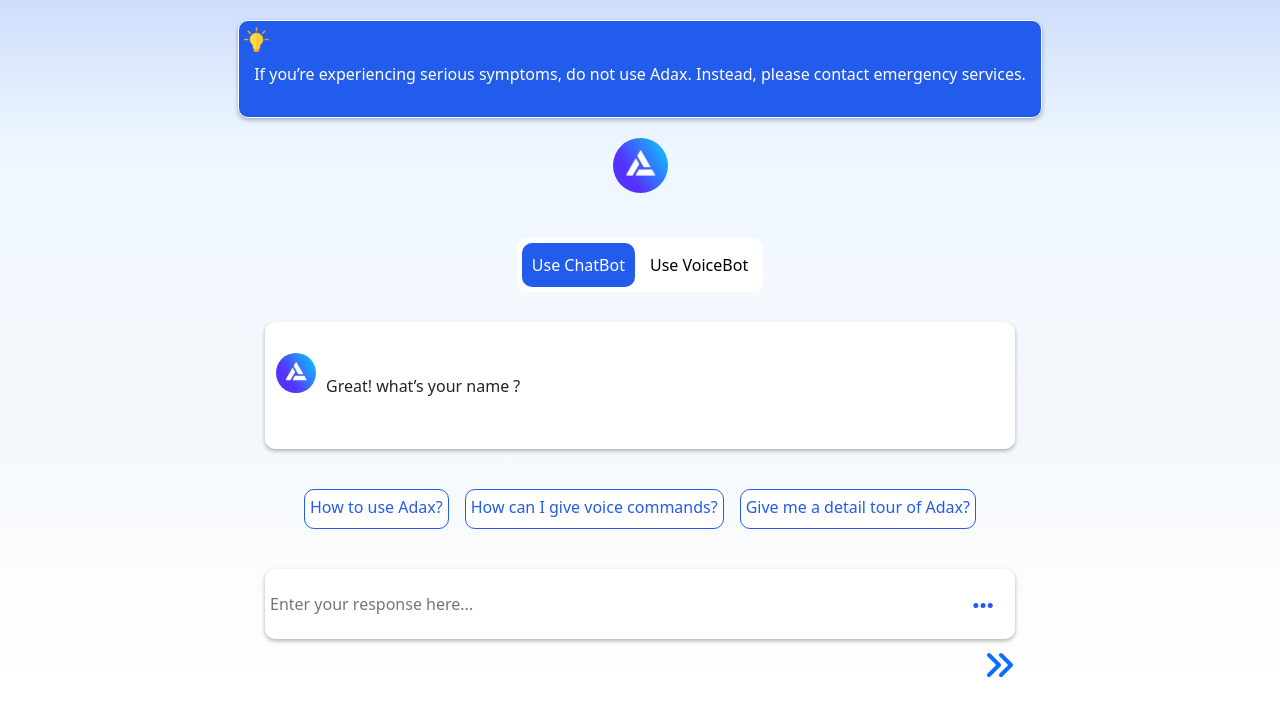
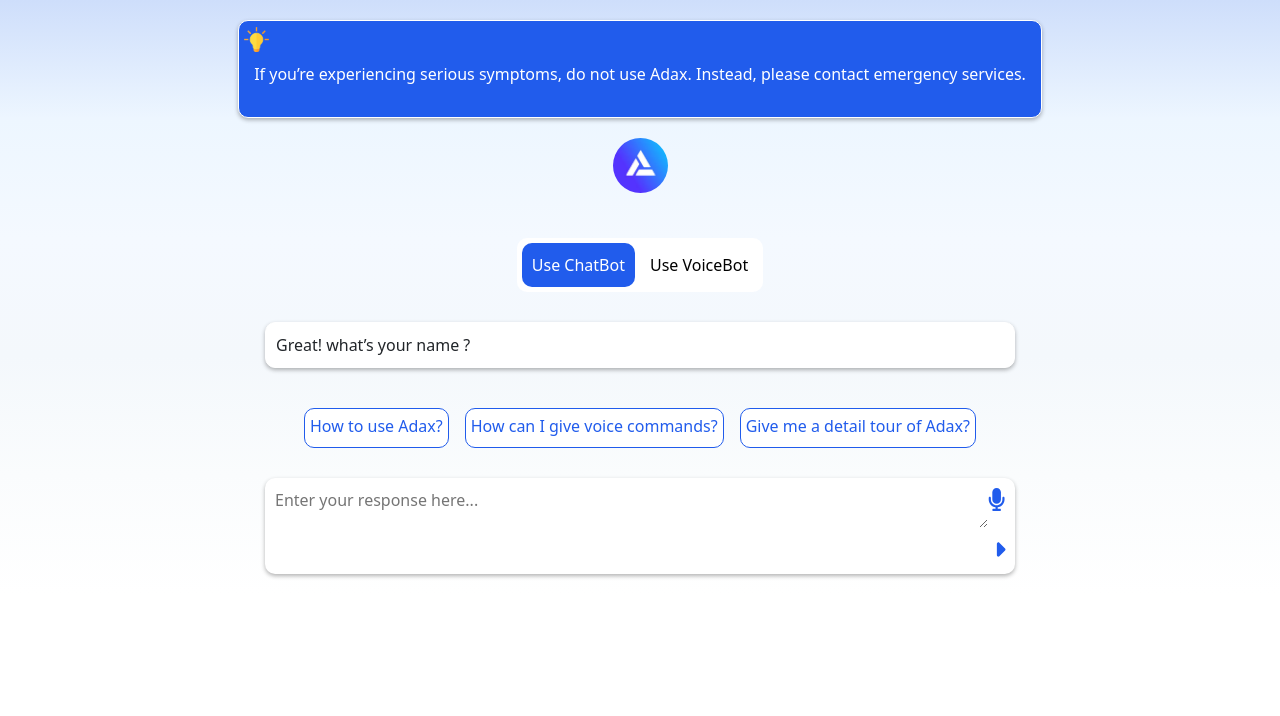
Before and after one commit to muhammaduzairrazaq/diseasePredictionReact, a React (Create React App) app in the folder disease-prediction/: page /chatbot in a window 1280 px wide. Shown: the top 716 px of the page. Built offline with nearby package versions, Linux system fonts and the light colour scheme.

Commit message:
redesigning chatbot screen

```diff
--- a/disease-prediction/src/App.css
+++ b/disease-prediction/src/App.css
@@ -566,7 +566,6 @@
   max-width: 750px;
   background-color: white;
   display: flex;
-  align-items: center;
   padding: 10px;
   min-width: 340px;
   border: 1px solid white;
@@ -603,7 +602,6 @@
 
 .bot-message-container p {
   margin-bottom: 0;
-  margin-left: 10px;
 }
 
 .custom-tooltip .tooltip-inner {
@@ -636,24 +634,32 @@
   width: 100%;
   background-color: white;
   max-width: 750px;
-  margin-top: 40px;
-  display: flex;
-  padding: 5px;
+  margin-top: 30px;
+  padding: 10px;
   min-width: 340px;
-  height: 70px;
+  /* min-height: 70px; */
+  height: auto;
   box-shadow: var(--shadow);
   border-radius: 10px;
 }
 
-.input-container input {
+.input-box {
+  display: flex;
+}
+.input-container textarea {
+  height: 100%;
   background-color: white;
   width: 95%;
   outline: none;
   border: none;
+  width: 100%;
+  height: 100%;
+  /* resize: none;  */
+  overflow: hidden;
 }
 
 .chatbot-dots {
-  margin-top: 20px;
+  /* margin-top: 20px; */
   font-size: 23px;
 }
 
@@ -666,6 +672,7 @@
   max-width: 750px;
 
 }
+
 
 
 /* VoiceBot.js */
--- a/disease-prediction/src/App.js
+++ b/disease-prediction/src/App.js
@@ -1,11 +1,8 @@
 import "./App.css";
 import { BrowserRouter as Router, Routes, Route } from "react-router-dom";
 import { HomePageComplete } from "./components/HomePage/HomePageComplete";
-
 import { SignIn } from "./components/LoginPage/SignIn";
 import { SignUp } from "./components/LoginPage/SignUp";
-
-import { Bot } from "./components/InteractionPage/Bot";
 import { ChatBot } from "./components/InteractionPage/ChatBot";
 import { VoiceBot } from "./components/InteractionPage/VoiceBot";
 import { DiseaseReport } from "./components/InteractionPage/DiseaseReport";
@@ -22,7 +19,6 @@
           <Route path="/" element={<HomePageComplete />} />
           <Route path="signin" element={<SignIn />} />
           <Route path="signup" element={<SignUp />} />
-          <Route path="bot" element={<Bot />} />
           <Route path="chatbot" element={<ChatBot />} />
           <Route path="voicebot" element={<VoiceBot />} />
           <Route path="diseasereport" element={<DiseaseReport />} />
--- a/disease-prediction/src/components/InteractionPage/Bot.js
+++ /dev/null
@@ -1,24 +0,0 @@
-import "../../App.css";
-import Container from "react-bootstrap/Container";
-import Row from "react-bootstrap/Row";
-import Col from "react-bootstrap/Col";
-import logo from "../../assets/logo.png";
-import { Link } from "react-router-dom";
-
-export const Bot = () => {
-  return (
-    <Container>
-      <Row>
-        <Col md={3}></Col>
-        <Col xs={12} md={6}>
-          <div className="bot-container">
-            <img className="bot-logo" src={logo} alt="logo" />
-            <p>Choose your interaction bot</p>
-            <Link to="/chatbot"><button>Chat Bot</button></Link> <br />
-           <Link to="/voicebot"><button>Voice Bot</button></Link>
-          </div>
-        </Col>
-      </Row>
-    </Container>
-  );
-};
--- a/disease-prediction/src/components/InteractionPage/ChatBot.js
+++ b/disease-prediction/src/components/InteractionPage/ChatBot.js
@@ -1,4 +1,6 @@
 import "../../App.css";
+import React, { useState } from "react";
+
 import Container from "react-bootstrap/Container";
 import Row from "react-bootstrap/Row";
 import Col from "react-bootstrap/Col";
@@ -6,11 +8,85 @@
 import bulb from "../../assets/bulb.svg";
 import { Link } from "react-router-dom";
 import { FontAwesomeIcon } from "@fortawesome/react-fontawesome";
-import { faAnglesRight, faEllipsis } from "@fortawesome/free-solid-svg-icons";
+import { faCaretRight, faMicrophone } from "@fortawesome/free-solid-svg-icons";
 import OverlayTrigger from "react-bootstrap/OverlayTrigger";
 import Tooltip from "react-bootstrap/Tooltip";
 
+// export const ChatBot = () => {
+//   return (
+//     <Container>
+//       <Row>
+//         <Col md={12}>
+//           <div className="chatbot-container">
+//             <div className="chatbot-message-box">
+//               <img className="message-bulb" src={bulb} alt="bulb" />
+//               <p>
+//                 If you’re experiencing serious symptoms, do not use Adax.
+//                 Instead, please contact emergency services.
+//               </p>
+//             </div>
+//             <img className="bot-logo" src={logo} alt="logo" />
+//             <div className="bot-selection">
+//               <Link to="/chatbot">
+//                 <button className="bot-selection-button chatbot-button">
+//                   Use ChatBot
+//                 </button>
+//               </Link>
+//               <Link to="/voicebot">
+//                 <OverlayTrigger
+//                   placement="top"
+//                   overlay={
+//                     <Tooltip id="tooltip-top" className="custom-tooltip">
+//                       Click to use <strong>VoiceBot</strong>.
+//                     </Tooltip>
+//                   }
+//                 >
+//                   <button className="bot-selection-button">Use VoiceBot</button>
+//                 </OverlayTrigger>
+//               </Link>
+//             </div>
+//             <div className="bot-message-container">
+//               <img className="bot-logo" src={logo} alt="logo" />
+//               <p>Great! what’s your name ?</p>
+//             </div>
+//             <div className="chatbot-questions">
+//               <div className="questions">
+//                 <p>How to use Adax?</p>
+//               </div>
+//               <div className="questions">How can I give voice commands?</div>
+//               <div className="questions">Give me a detail tour of Adax?</div>
+//             </div>
+//             <div className="input-container">
+//               <input
+//                 type="text"
+//                 placeholder="Enter your response here..."
+//               ></input>
+//               <FontAwesomeIcon
+//                 icon={faEllipsis}
+//                 className="chatbot-dots"
+//                 style={{ color: "#215cec" }}
+//               />
+//             </div>
+//             <div className="forward-container">
+//               <Link to="/diseasereport">
+//                 <FontAwesomeIcon icon={faAnglesRight} size="2xl" />
+//               </Link>
+//             </div>
+//           </div>
+//         </Col>
+//       </Row>
+//     </Container>
+//   );
+// };
+
 export const ChatBot = () => {
+  const [textareaHeight, setTextareaHeight] = useState(40);
+
+  const handleKeyDown = (e) => {
+    if (e.key === "Enter") {
+      setTextareaHeight((prevHeight) => prevHeight + 15);
+    }
+  };
   return (
     <Container>
       <Row>
@@ -44,7 +120,6 @@
               </Link>
             </div>
             <div className="bot-message-container">
-              <img className="bot-logo" src={logo} alt="logo" />
               <p>Great! what’s your name ?</p>
             </div>
             <div className="chatbot-questions">
@@ -55,21 +130,29 @@
               <div className="questions">Give me a detail tour of Adax?</div>
             </div>
             <div className="input-container">
-              <input
-                type="text"
+              <div className="input-box">
+              <textarea
+                onKeyDown={handleKeyDown}
                 placeholder="Enter your response here..."
-              ></input>
+                style={{ height: `${textareaHeight}px` }}
+              ></textarea>
                <FontAwesomeIcon
-                icon={faEllipsis}
+                  icon={faMicrophone}
                   className="chatbot-dots"
                   style={{ color: "#215cec" }}
                 />
                 </div>
                   <div className="forward-container">
               <Link to="/diseasereport">
-                <FontAwesomeIcon icon={faAnglesRight} size="2xl" />
+                <FontAwesomeIcon
+                  icon={faCaretRight}
+                  className="chatbot-dots"
+                  style={{ color: "#215cec" }}
+                />
               </Link>
             </div>
+            </div>
+
           </div>
         </Col>
       </Row>
```
Lines whose indentation alone changed are shown as unchanged.
